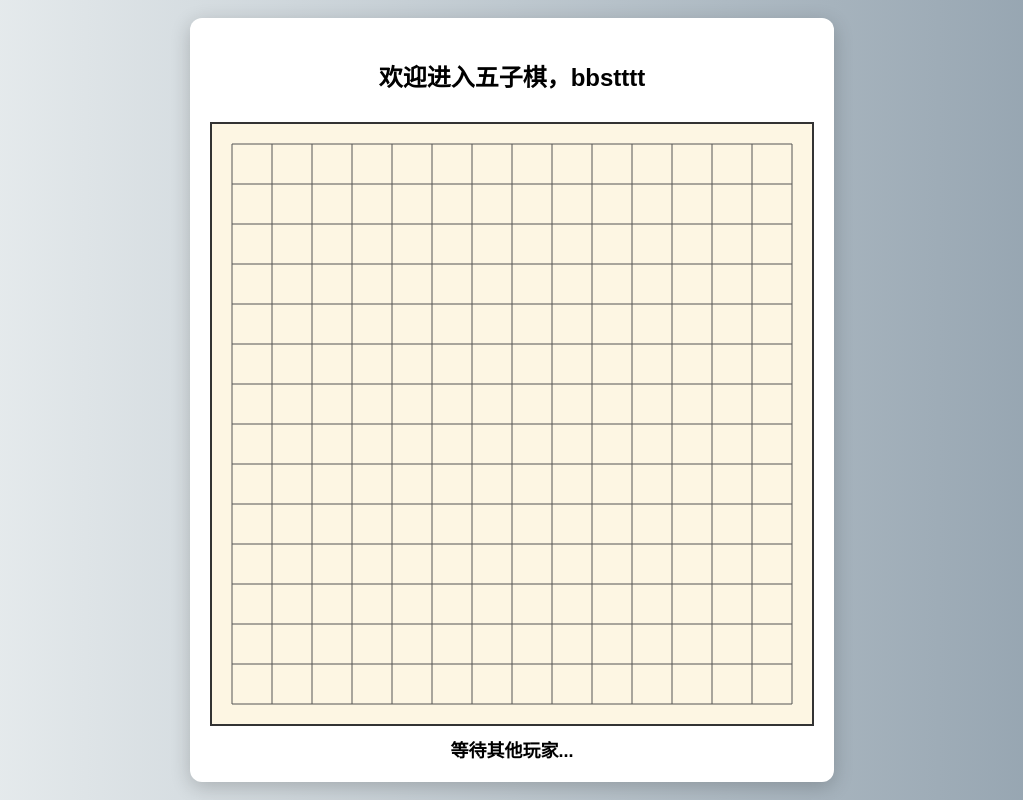
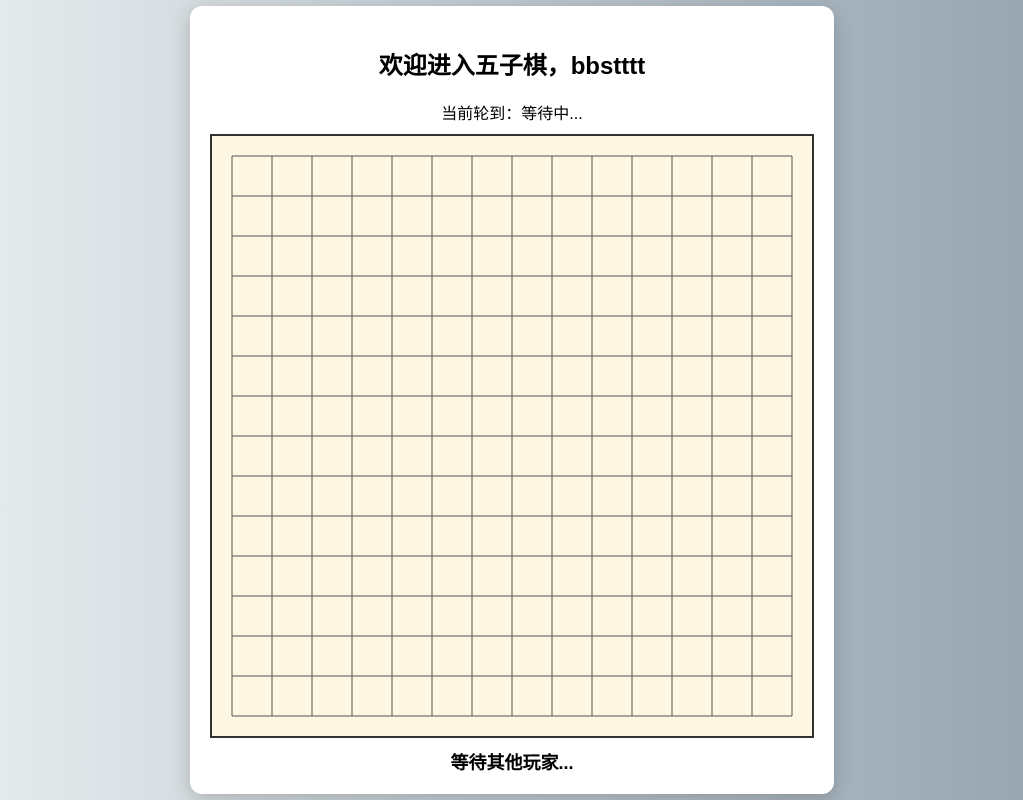
Before and after one commit to DBL-wdfamz/flask-chat-app, a Flask app: page /game in a window 1280 px wide. Shown: the whole page, without its empty margins (128-1151 px from the left). Run offline with Flask 3, Linux system fonts and the light colour scheme; a user stored in the database is signed in; some libraries are stand-ins or nearby versions.

Commit message:
Update game.html

```diff
--- a/templates/game.html
+++ b/templates/game.html
@@ -38,6 +38,7 @@
 <body>
 <div class="game-container">
   <h2>欢迎进入五子棋，{{ username }}</h2>
+  <div id="turn-info">当前轮到：等待中...</div>
   <canvas id="board" width="600" height="600"></canvas>
   <div class="status" id="status">等待其他玩家...</div>
 </div>
@@ -49,7 +50,6 @@
   const status = document.getElementById('status');
   const size = 15;
   const cellSize = canvas.width / size;
-  const colors = ['black', 'white', 'red', 'blue', 'green', 'orange', 'purple'];
   let myColor = null;
   let board = Array.from({ length: size }, () => Array(size).fill(null));
 
@@ -95,9 +95,9 @@
 
   socket.emit('join_game', {});
 
-  socket.on('update_players', function (players) {
-    if (players[username]) {
-      myColor = players[username];
+  socket.on('update_players', function (data) {
+    if (data.colors[username]) {
+      myColor = data.colors[username];
       status.textContent = `你是：${myColor} 棋`;
     }
   });
@@ -123,9 +123,8 @@
   });
 
   socket.on('turn', (data) => {
-  const turnInfo = document.getElementById('turn-info');
-  turnInfo.innerText = `当前轮到：${data.current}`;
-});
+    document.getElementById('turn-info').innerText = `当前轮到：${data.current}`;
+  });
 
   drawBoard();
 </script>
```
